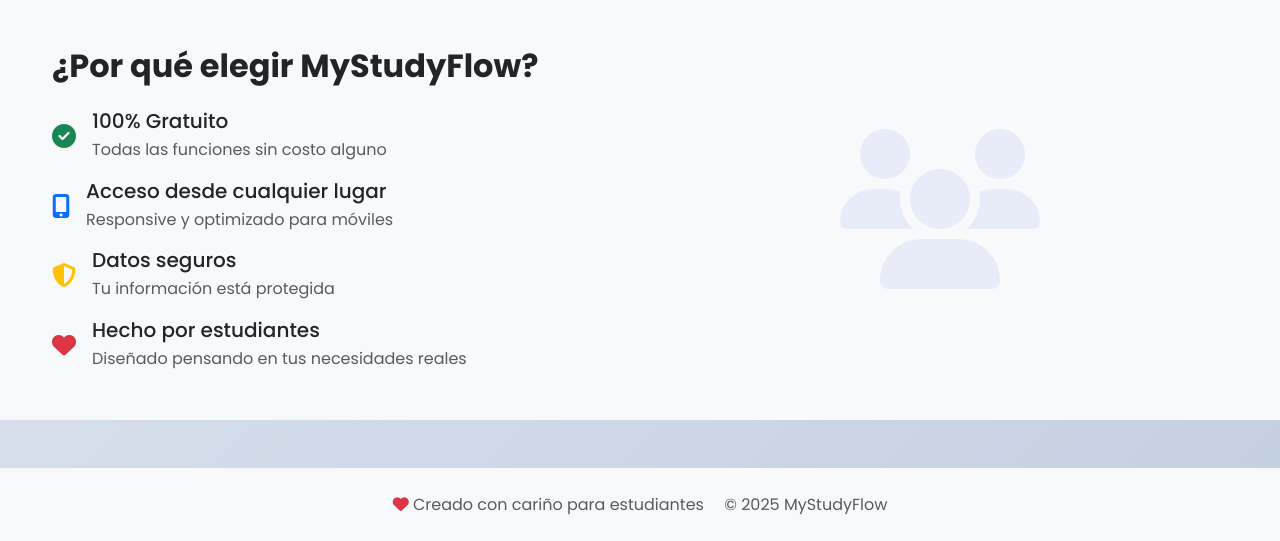
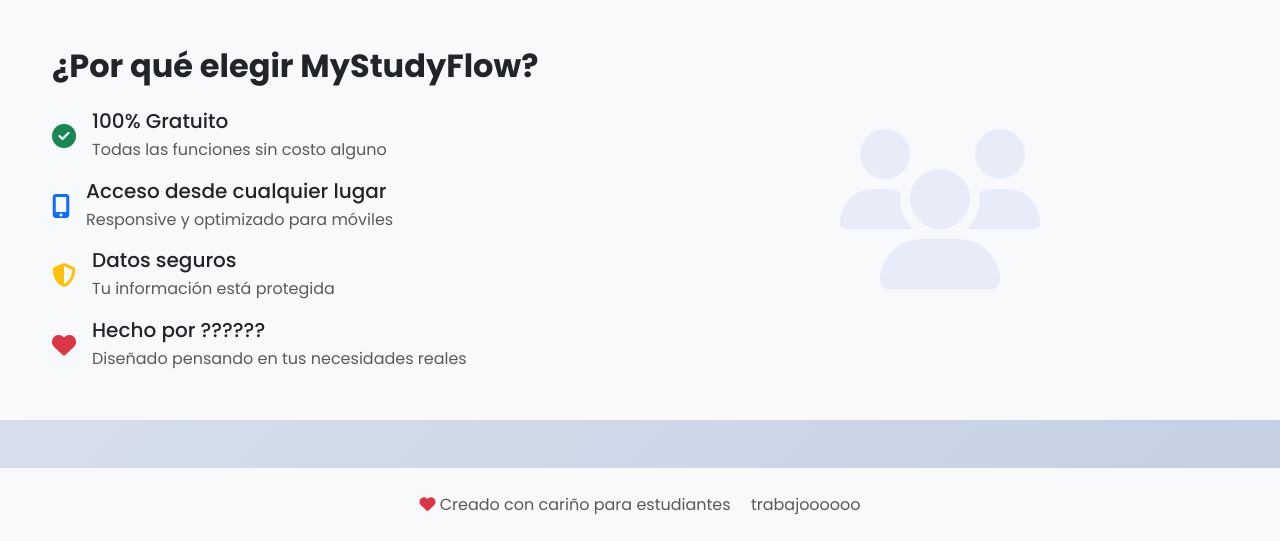
Before and after one commit to MaricarmenMQ/proyectofinal_final, a Django app: page / in a window 1280 px wide. Shown: the part 1745-2286 px from the top of the page. Run offline with Django 5.2, Linux system fonts and the light colour scheme; some libraries are stand-ins or nearby versions.

Commit message:
Tus cambios

```diff
--- a/studyflow/templates/studyflow/inicio.html
+++ b/studyflow/templates/studyflow/inicio.html
@@ -225,7 +225,7 @@
                     <div class="d-flex align-items-center">
                         <i class="fas fa-heart text-danger me-3" style="font-size: 1.5rem;"></i>
                         <div>
-                            <h5 class="mb-1">Hecho por estudiantes</h5>
+                            <h5 class="mb-1">Hecho por ??????</h5>
                             <p class="text-muted mb-0">Diseñado pensando en tus necesidades reales</p>
                         </div>
                     </div>
--- a/templates/base.html
+++ b/templates/base.html
@@ -168,7 +168,7 @@
         <div class="container text-center">
             <p class="mb-0 text-muted">
                 <i class="fas fa-heart text-danger"></i> Creado con cariño para estudiantes
-                <span class="ms-3">© 2025 MyStudyFlow</span>
+                <span class="ms-3">trabajoooooo</span>
             </p>
         </div>
     </footer>
```
